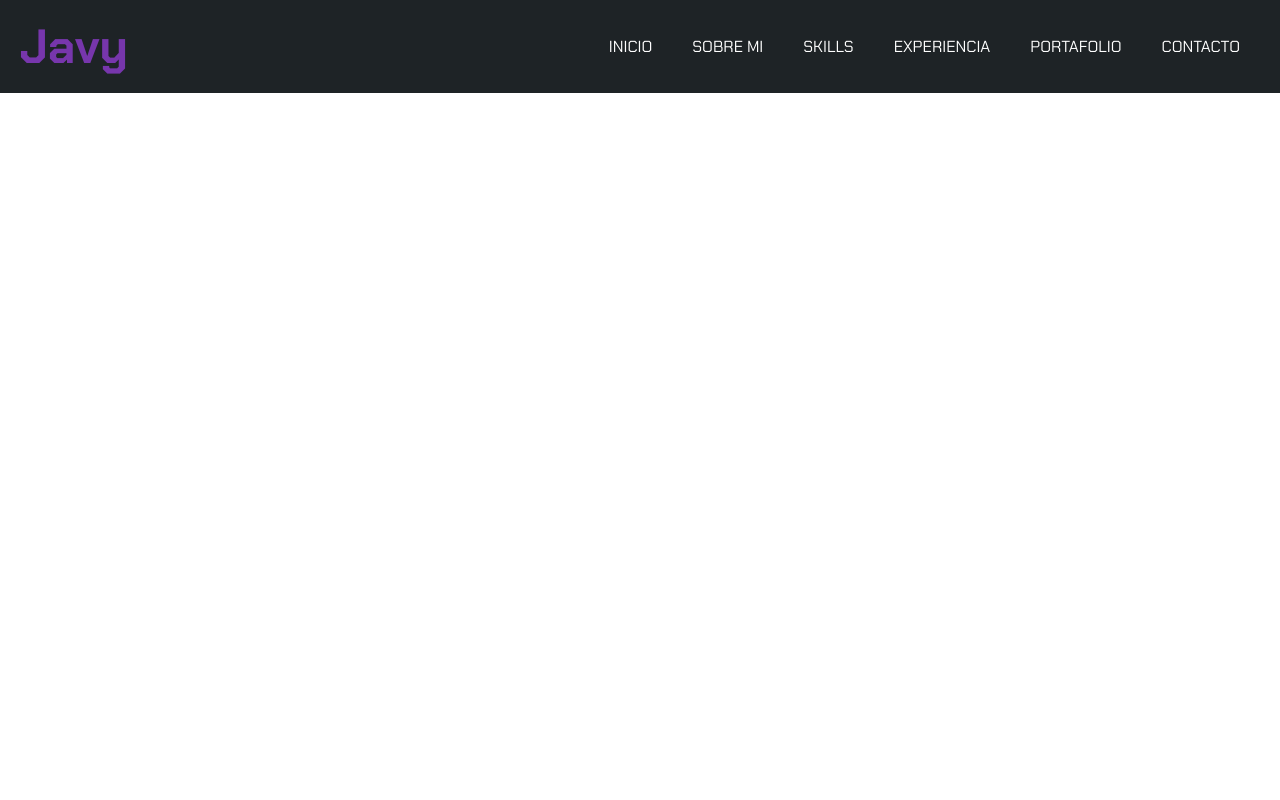
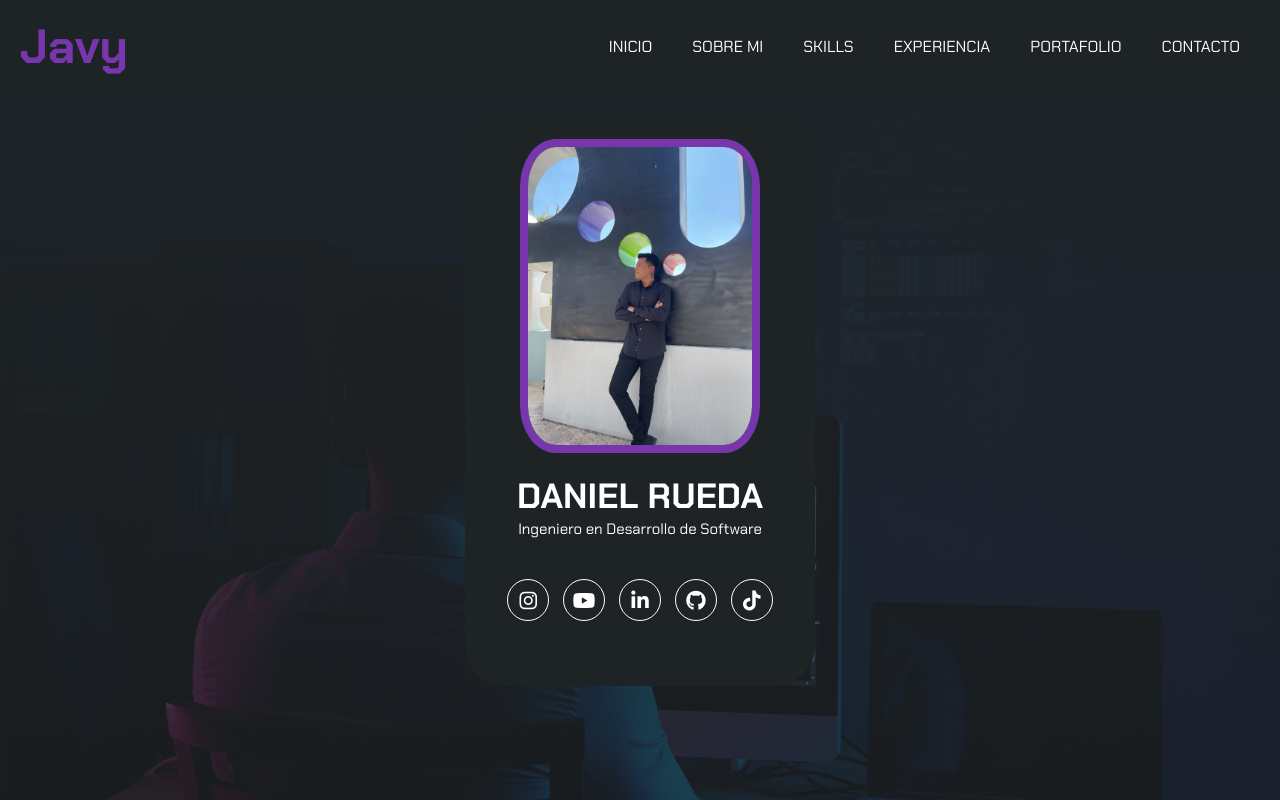
Before and after one commit to JavyDaniel/Portafolio, a plain HTML site: page index.html in a window 1280 px wide. Drawn offline with Linux system fonts and the light colour scheme.

Commit message:
added inicio

```diff
--- a/index.html
+++ b/index.html
@@ -7,9 +7,11 @@
     <link rel="stylesheet" href="https://cdnjs.cloudflare.com/ajax/libs/font-awesome/6.2.1/css/all.min.css" integrity="sha512-MV7K8+y+gLIBoVD59lQIYicR65iaqukzvf/nwasF0nqhPay5w/9lJmVM2hMDcnK1OnMGCdVK+iQrJ7lzPJQd1w==" crossorigin="anonymous" referrerpolicy="no-referrer" />
     <title>Javy Daniel</title>
     <link rel="stylesheet" href="styles/header.css">
+    <link rel="stylesheet" href="styles/main.css">
 </head>
 <body>
     <div class="app">
+        <!---Menu encabezado-->
         <header class="contenedor-header">
             <div class="logo">
                 <a href="#"><h1>Javy</h1></a>
@@ -44,6 +46,23 @@
             </div>
         </header>
         <main id="main">
+            <!--Seccion inicio-->
+            <section id="inicio" class="inicio">
+                <div class="contenido-banner">
+                    <div class="contenedor-img">
+                        <img src="images/foto.jpg" alt="">
+                    </div>
+                    <h1>DANIEL RUEDA</h1>
+                    <h2>Ingeniero en Desarrollo de Software</h2>
+                    <div class="redes">
+                        <a href="#"><i class="fa-brands fa-instagram"></i></a>
+                        <a href="#"><i class="fa-brands fa-youtube"></i></a>
+                        <a href="#"><i class="fa-brands fa-linkedin-in"></i></a>
+                        <a href="#"><i class="fa-brands fa-github"></i></a>
+                        <a href="#"><i class="fa-brands fa-tiktok"></i></a>
+                    </div>
+                </div>
+            </section>
         </main>
         <footer class="footer">
         </footer>
--- /dev/null
+++ b/styles/main.css
@@ -0,0 +1,48 @@
+.inicio{
+    background: linear-gradient(to top, rgba(30,35,38,.8), rgba(30,35,38,1)), url(../images/fondo.jpg);
+    background-size: cover;
+    height: 100vh;
+    color: #fff;
+    display: flex;
+    align-items: center;
+}
+.inicio .contenido-banner{
+    padding: 25px;
+    background-color: #1e2326;
+    max-width: 350px;
+    margin: auto;
+    text-align: center;
+    border-radius: 40px;
+}
+.inicio .contenido-banner img{
+    margin-top: 40px;
+    border: 8px solid  #7736ac;
+    display: block;
+    width: 80%;
+    margin: auto;
+    border-radius: 15%;
+}
+.inicio .contenido-banner h1{
+    margin-top: 20px;
+    font-size: 35px;
+}
+.inicio .contenido-banner h2{
+    font-size: 15px;
+    font-weight: normal;
+}
+.inicio .contenido-banner .redes a{
+    color: #fff;
+    display: inline-block;
+    text-decoration: none;
+    border: 1px solid #fff;
+    border-radius: 100%;
+    width: 42px;
+    height: 42px;
+    line-height: 42px;
+    margin: 40px 5px;
+    font-size: 20px;
+    transition: .3s;
+}
+.inicio .contenido-banner .redes a:hover{
+    background-color: #7736ac;
+}
```
Also changed, not shown: images/fondo.jpg (added), images/foto.jpg (added).
